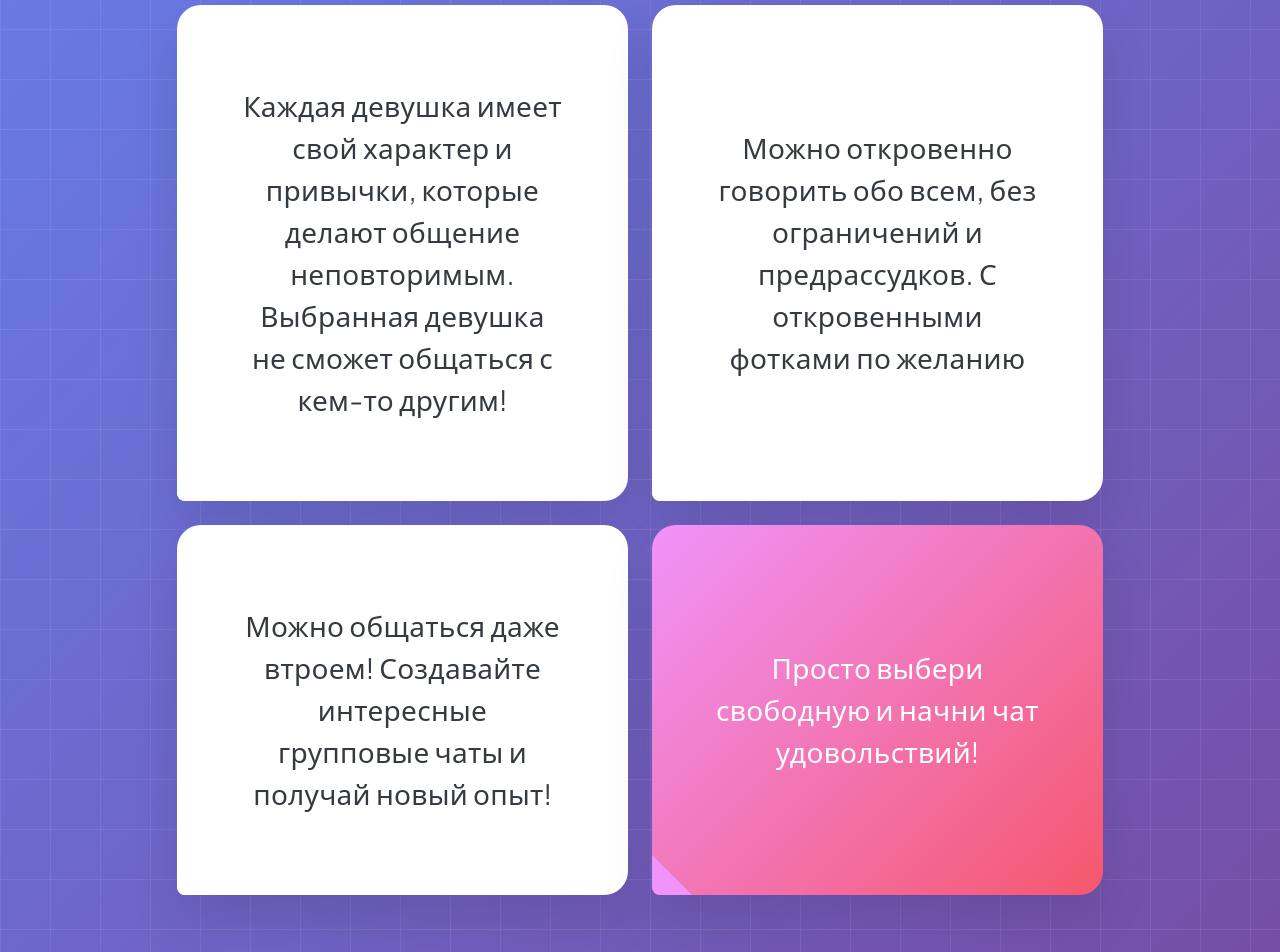
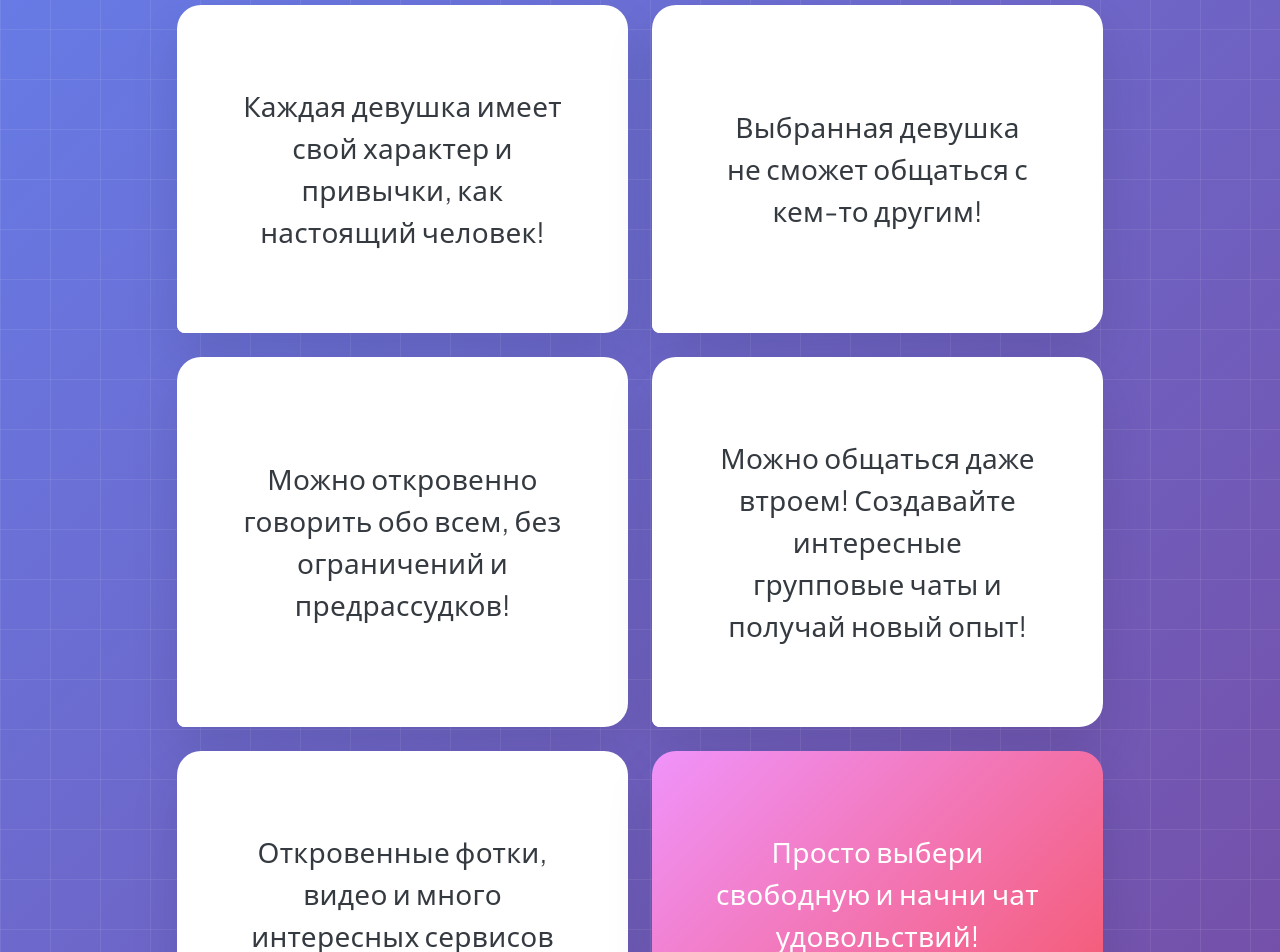
Before and after one commit to altaist/vibegirls, a Vue app in the folder front/: page / in a window 1280 px wide. Shown: the part 1040-1992 px from the top of the page. Built offline with nearby package versions, Linux system fonts and the light colour scheme.

Commit message:
change features

```diff
--- a/front/src/components/home/FeaturesSection.vue
+++ b/front/src/components/home/FeaturesSection.vue
@@ -16,6 +16,14 @@
             <div class="col-lg-6 mb-4">
               <div class="feature-card">
                 <p class="feature-description font-body">
+                  {{ $t('home.features.exclusive_communication') }}
+                </p>
+              </div>
+            </div>
+
+            <div class="col-lg-6 mb-4">
+              <div class="feature-card">
+                <p class="feature-description font-body">
                   {{ $t('home.features.open_communication') }}
                 </p>
               </div>
@@ -25,6 +33,14 @@
               <div class="feature-card">
                 <p class="feature-description font-body">
                   {{ $t('home.features.group_chat') }}
+                </p>
+              </div>
+            </div>
+
+            <div class="col-lg-6 mb-4">
+              <div class="feature-card">
+                <p class="feature-description font-body">
+                  {{ $t('home.features.interesting_features') }}
                 </p>
               </div>
             </div>
--- a/front/src/locales/en.json
+++ b/front/src/locales/en.json
@@ -20,8 +20,10 @@
       "subtitle": "Meet and chat about any topics!"
     },
     "features": {
-      "unique_character": "Each girl has her own character and habits that make communication unique. The chosen girl won't be able to communicate with anyone else!",
-      "open_communication": "You can talk frankly about everything, without restrictions and prejudices. With explicit photos on request",
+      "unique_character": "Each girl has her own character and habits, like a real person!",
+      "exclusive_communication": "The chosen girl won't be able to communicate with anyone else!",
+      "open_communication": "You can talk frankly about everything, without restrictions and prejudices!",
+      "interesting_features": "Explicit photos, videos and many interesting features",
       "group_chat": "You can even chat in threes! Create interesting group chats and get new experiences!",
       "start_chat": "Just choose a free one and start a pleasure chat!"
     },
--- a/front/src/locales/ru.json
+++ b/front/src/locales/ru.json
@@ -20,8 +20,10 @@
       "subtitle": "Знакомься и общайся на любые темы!"
     },
     "features": {
-      "unique_character": "Каждая девушка имеет свой характер и привычки, которые делают общение неповторимым. Выбранная девушка не сможет общаться с кем-то другим!",
-      "open_communication": "Можно откровенно говорить обо всем, без ограничений и предрассудков. С откровенными фотками по желанию",
+      "unique_character": "Каждая девушка имеет свой характер и привычки, как настоящий человек!",
+      "exclusive_communication": "Выбранная девушка не сможет общаться с кем-то другим!",
+      "open_communication": "Можно откровенно говорить обо всем, без ограничений и предрассудков!",
+      "interesting_features": "Откровенные фотки, видео и много интересных сервисов",
       "group_chat": "Можно общаться даже втроем! Создавайте интересные групповые чаты и получай новый опыт!",
       "start_chat": "Просто выбери свободную и начни чат удовольствий!"
     },
```
